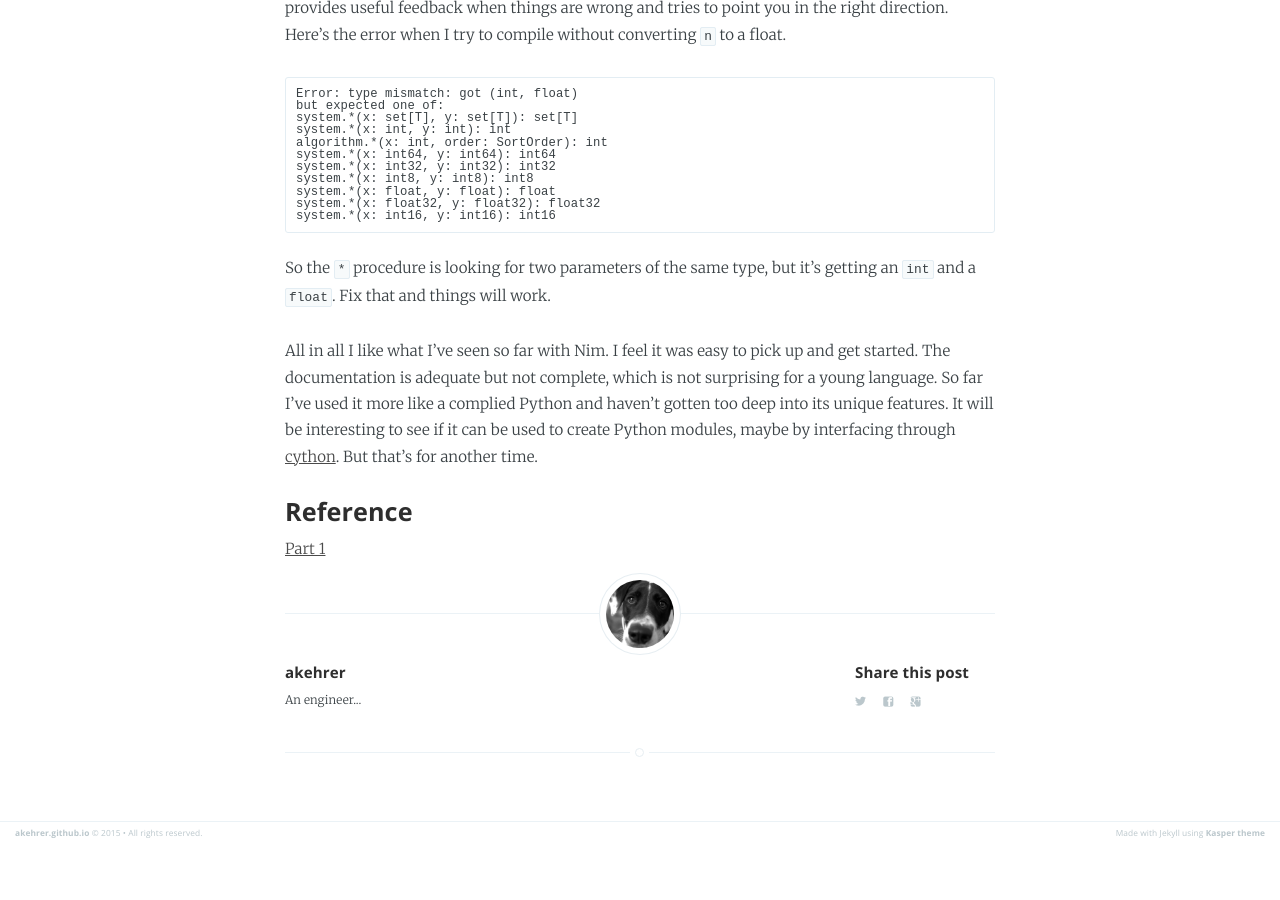
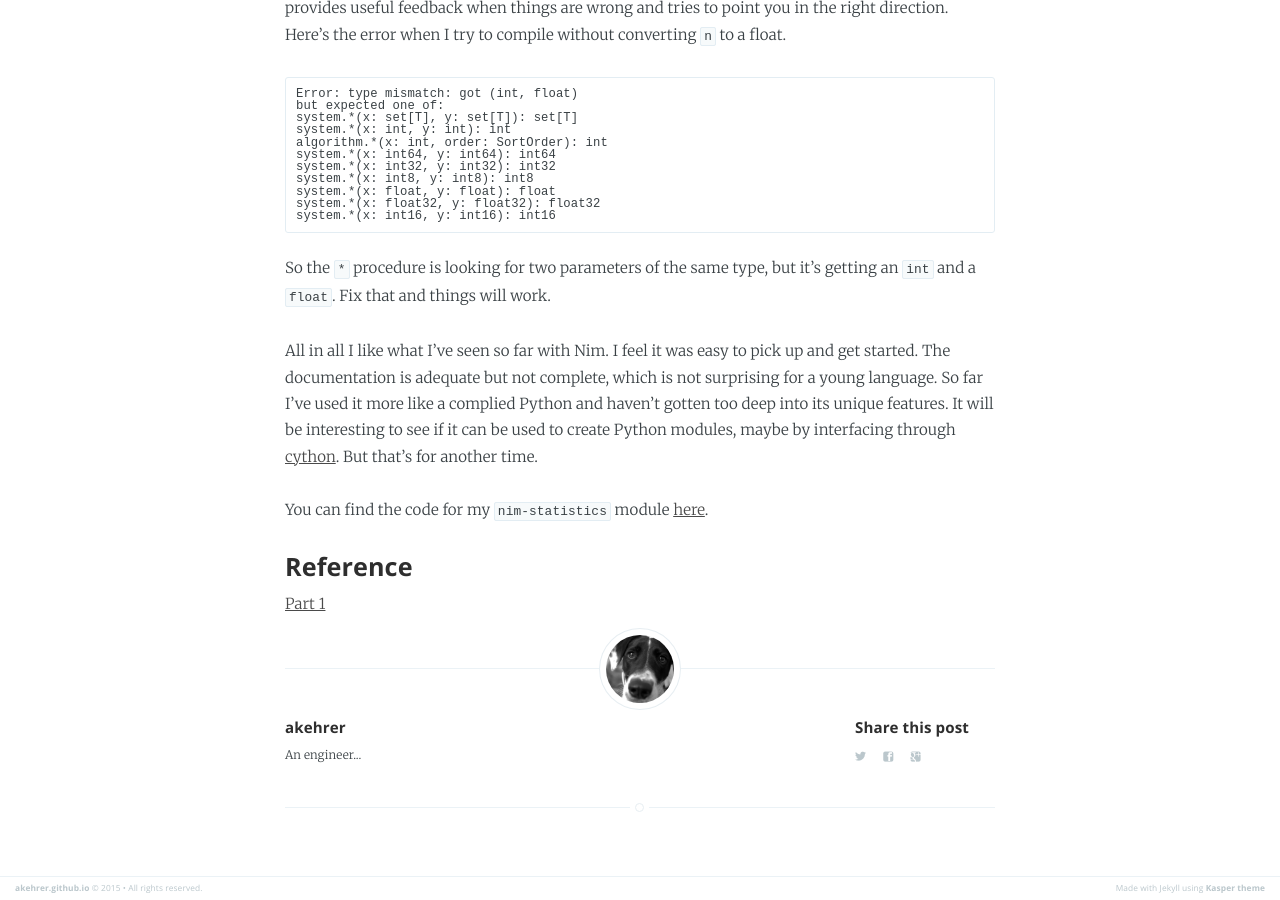
Before and after one commit to akehrer/akehrer.github.io, a Jekyll site: the page built from _posts/2015-01-14-getting-started-with-nim-pt2.markdown, in a window 1280 px wide and 900 px high, scrolled down 2817 px. Built offline with Jekyll 4.4.1, drawn with Linux system fonts in a browser that asks for light colours; Markdown is read by kramdown in place of the engine named in the settings; before the commit the page ends 3662 px from its top, so only the background shows below that.

Commit message:
Added link to nim-statistics repo

```diff
--- a/_posts/2015-01-14-getting-started-with-nim-pt2.markdown
+++ b/_posts/2015-01-14-getting-started-with-nim-pt2.markdown
@@ -131,6 +131,8 @@ So the `*` procedure is looking for two parameters of the same type, but it's ge
 
 All in all I like what I've seen so far with Nim. I feel it was easy to pick up and get started. The documentation is adequate but not complete, which is not surprising for a young language. So far I've used it more like a complied Python and haven't gotten too deep into its unique features. It will be interesting to see if it can be used to create Python modules, maybe by interfacing through [cython](http://cython.org/). But that's for another time.
 
+You can find the code for my `nim-statistics` module [here](https://github.com/akehrer/nim-statistics).
+
 ### Reference
 [Part 1][part-1]
 
```
